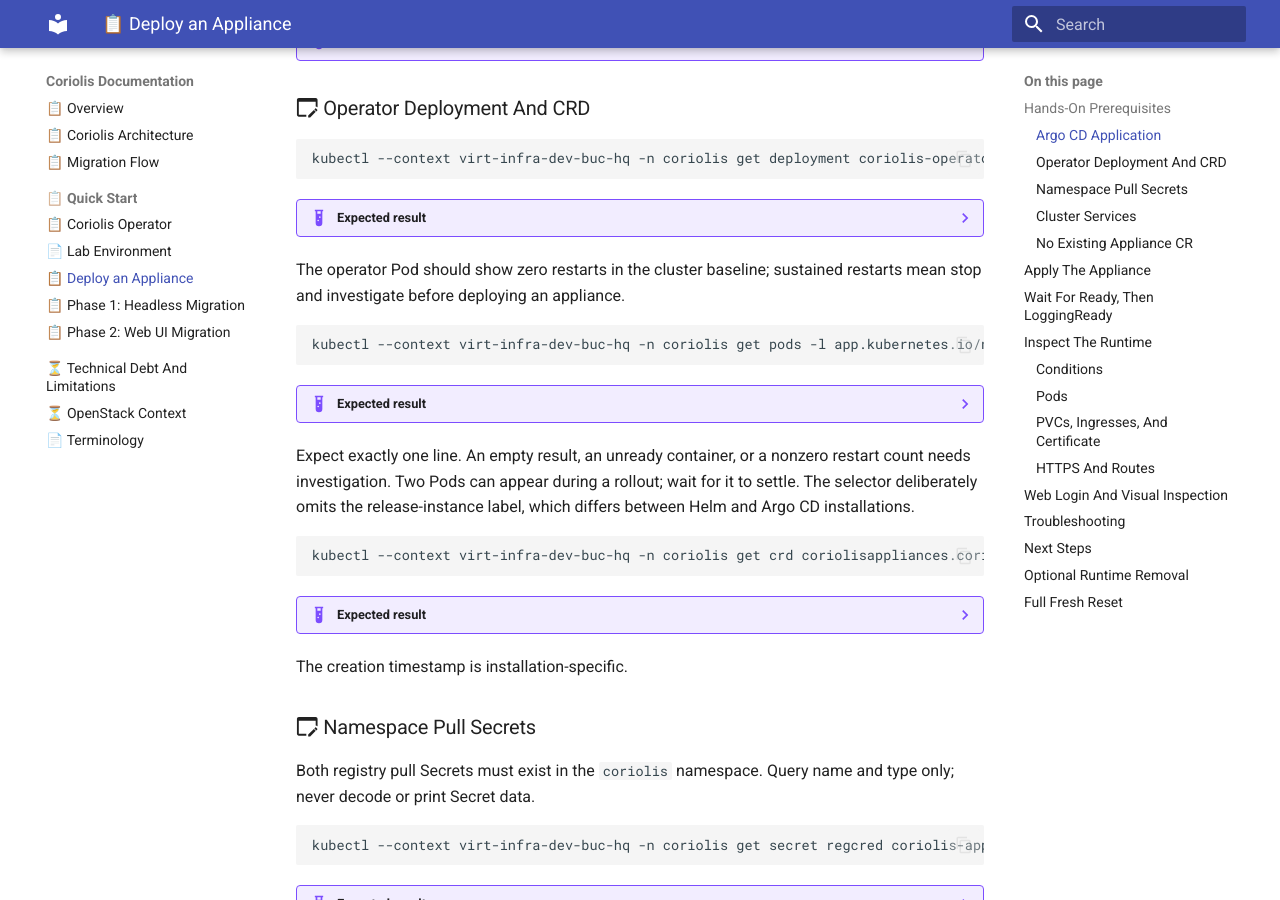
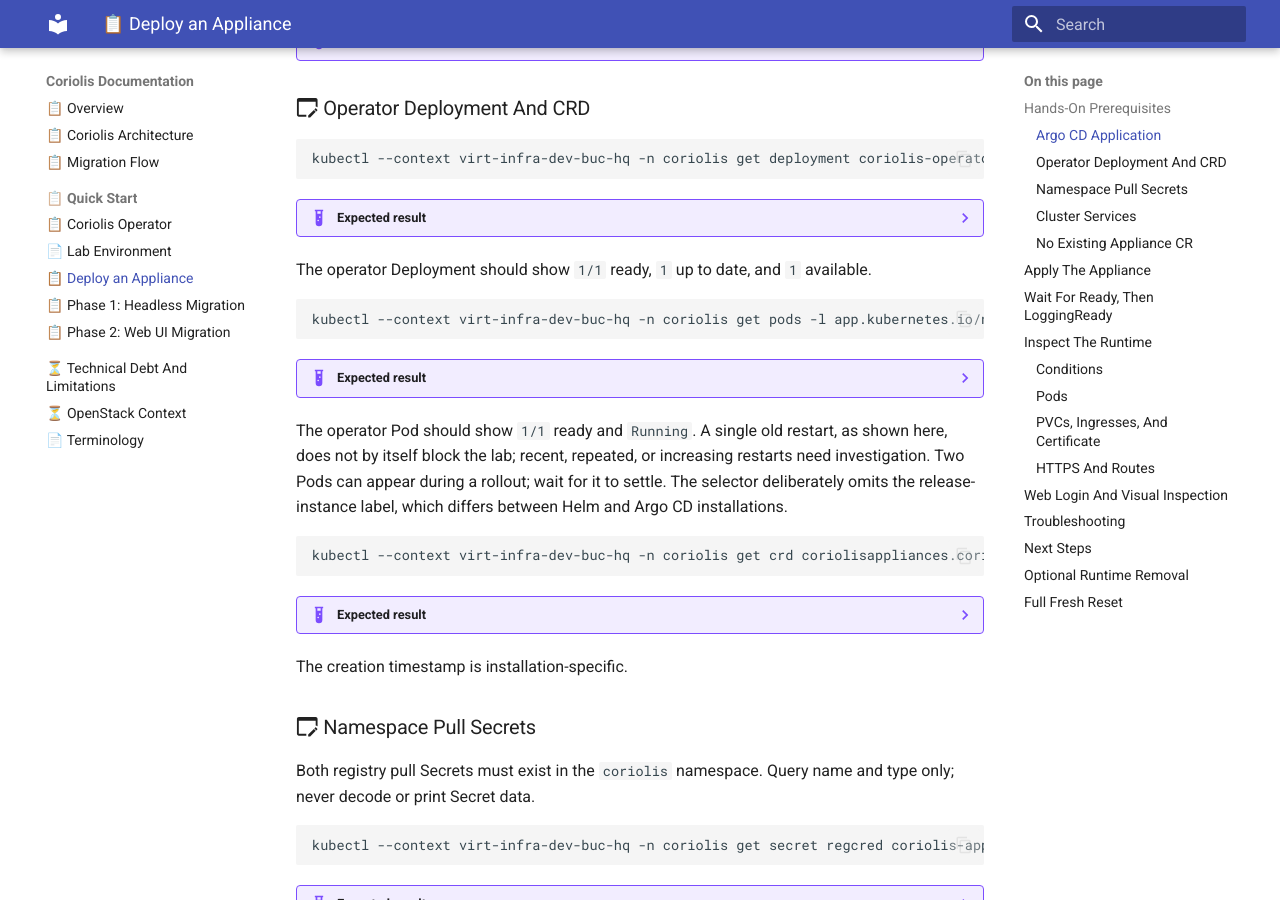
Before and after one commit to radumoisan/coriolis, an MkDocs documentation site: the page built from docs/deploy-appliance.md, in a window 1280 px wide and 900 px high, scrolled down 783 px. Built offline with MkDocs 1.6.1 and Material for MkDocs 9.7.7, drawn with Linux system fonts in a browser that asks for light colours.

Commit message:
Improved docs
Signed-off-by: Radu Moisan <radu.moisan@gmail.com>

````diff
--- a/docs/deploy-appliance.md
+++ b/docs/deploy-appliance.md
@@ -28,31 +28,33 @@
 
 ### :material-application-edit-outline: Operator Deployment And CRD
 
-<!-- Verify the operator Deployment is running in the coriolis namespace; stable fields only, no volatile age. -->
+<!-- Verify the operator Deployment is running in the coriolis namespace. -->
 ```bash
-kubectl --context virt-infra-dev-buc-hq -n coriolis get deployment coriolis-operator -o jsonpath='{.metadata.name}{" ready="}{.status.readyReplicas}{"/"}{.spec.replicas}{" available="}{.status.availableReplicas}{"\n"}'
+kubectl --context virt-infra-dev-buc-hq -n coriolis get deployment coriolis-operator
 ```
 
 ??? example "Expected result"
 
     ```text
-    coriolis-operator ready=1/1 available=1
+    NAME                READY   UP-TO-DATE   AVAILABLE   AGE
+    coriolis-operator   1/1     1            1           32d
     ```
 
-The operator Pod should show zero restarts in the cluster baseline; sustained restarts mean stop and investigate before deploying an appliance.
+The operator Deployment should show `1/1` ready, `1` up to date, and `1` available.
 
-<!-- Inspect the operator container's readiness and restart count without changing it. -->
+<!-- Inspect the operator Pod's readiness, status, and restart count. -->
 ```bash
-kubectl --context virt-infra-dev-buc-hq -n coriolis get pods -l app.kubernetes.io/name=coriolis-operator -o jsonpath='{range .items[*]}ready={.status.containerStatuses[?(@.name=="operator")].ready} restarts={.status.containerStatuses[?(@.name=="operator")].restartCount}{"\n"}{end}'
+kubectl --context virt-infra-dev-buc-hq -n coriolis get pods -l app.kubernetes.io/name=coriolis-operator
 ```
 
 ??? example "Expected result"
 
     ```text
-    ready=true restarts=0
+    NAME                                 READY   STATUS    RESTARTS      AGE
+    coriolis-operator-749677f8f5-44ghm   1/1     Running   1 (23h ago)   14d
     ```
 
-Expect exactly one line. An empty result, an unready container, or a nonzero restart count needs investigation. Two Pods can appear during a rollout; wait for it to settle. The selector deliberately omits the release-instance label, which differs between Helm and Argo CD installations.
+The operator Pod should show `1/1` ready and `Running`. A single old restart, as shown here, does not by itself block the lab; recent, repeated, or increasing restarts need investigation. Two Pods can appear during a rollout; wait for it to settle. The selector deliberately omits the release-instance label, which differs between Helm and Argo CD installations.
 
 <!-- Verify the CoriolisAppliance CRD is registered. -->
 ```bash
@@ -606,15 +608,16 @@
     No output.
     ```
 
-<!-- Confirm the operator Deployment is untouched and still ready; stable fields only, no volatile age. -->
+<!-- Confirm the operator Deployment is untouched and still ready. -->
 ```bash
-kubectl --context virt-infra-dev-buc-hq -n coriolis get deployment coriolis-operator -o jsonpath='{.metadata.name}{" ready="}{.status.readyReplicas}{"/"}{.spec.replicas}{" available="}{.status.availableReplicas}{"\n"}'
+kubectl --context virt-infra-dev-buc-hq -n coriolis get deployment coriolis-operator
 ```
 
 ??? example "Expected result"
 
     ```text
-    coriolis-operator ready=1/1 available=1
+    NAME                READY   UP-TO-DATE   AVAILABLE   AGE
+    coriolis-operator   1/1     1            1           32d
     ```
 
 <!-- Confirm the Argo CD Application is still Synced and Healthy. -->
````
